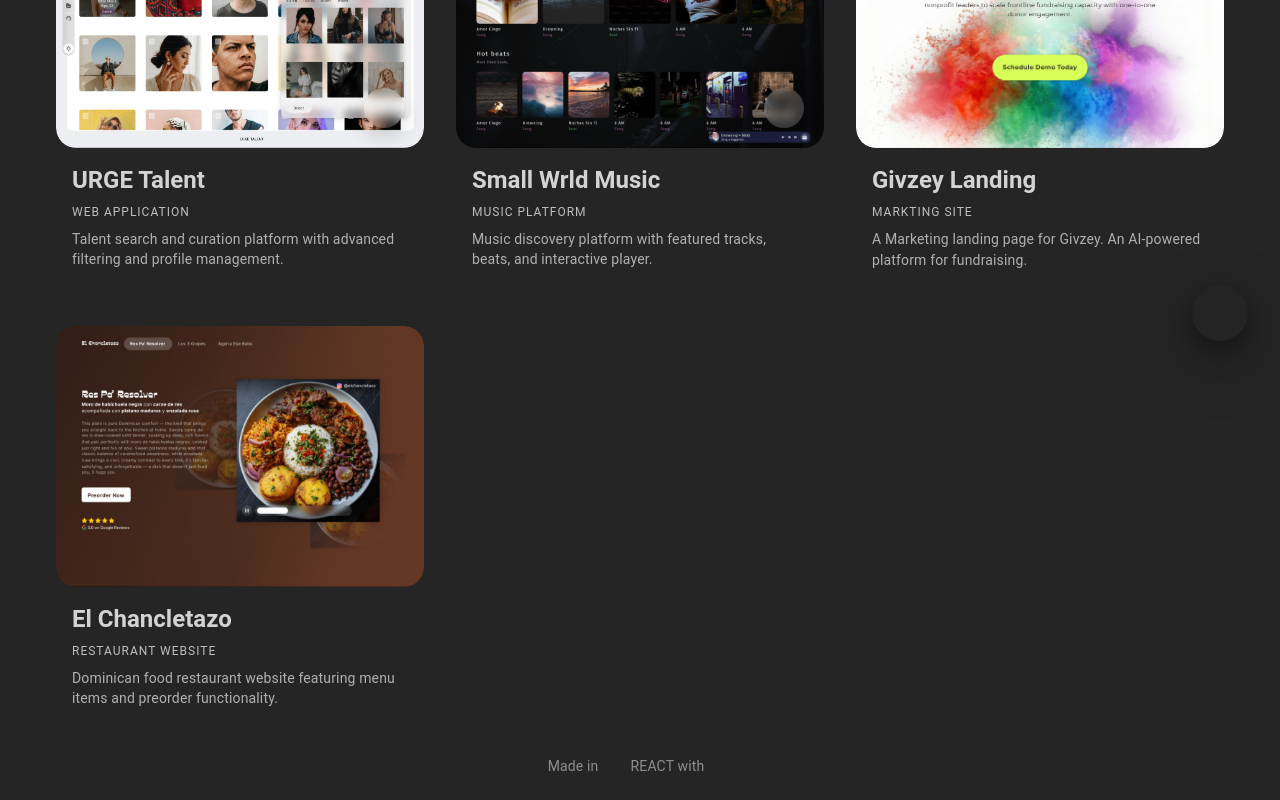
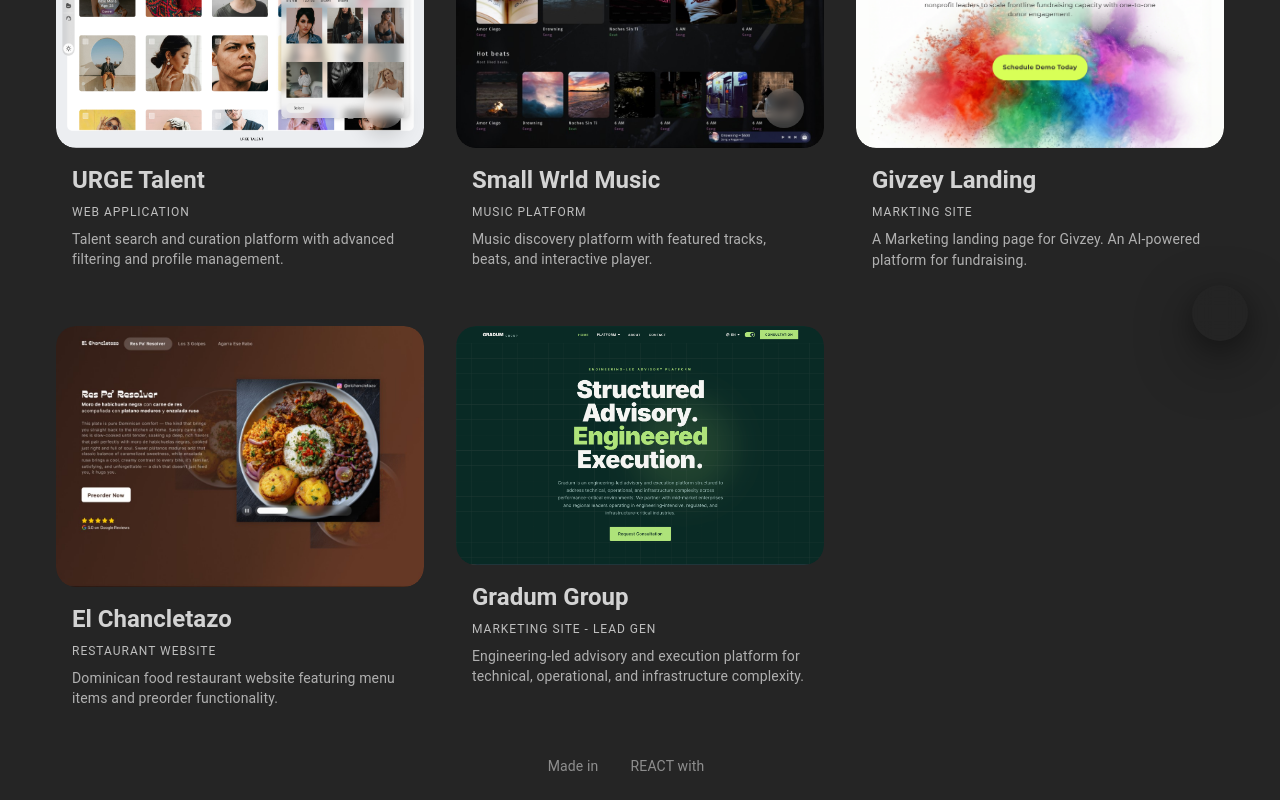
Before and after one commit to dev-ign/devign-portfolio, a React (Create React App) app: page / in a window 1280 px wide. Shown: the part 427-1227 px from the top of the page. Built offline with nearby package versions, Linux system fonts and the light colour scheme; no server answers; some icons are missing.

Commit message:
add gradum project

```diff
--- a/src/data/projects.ts
+++ b/src/data/projects.ts
@@ -3,6 +3,7 @@
 import swProjectImage from '../assets/sw-project.png';
 import givzeyProjectImage from '../assets/givzey-project.png';
 import givzeyDemoImage from '../assets/givzey-demo.png';
+import gradumProjectImage from '../assets/gradum-project.png';
 
 export interface Project {
   id: string;
@@ -48,4 +49,13 @@
     category: 'Restaurant Website',
     link: '',
   },
+  {
+    id: 'gradum-group',
+    title: 'Gradum Group',
+    description:
+      'Engineering-led advisory and execution platform for technical, operational, and infrastructure complexity.',
+    image: gradumProjectImage,
+    category: 'Marketing Site - Lead Gen',
+    link: '',
+  },
 ];
```
Also changed, not shown: src/assets/gradum-project.png (added).
